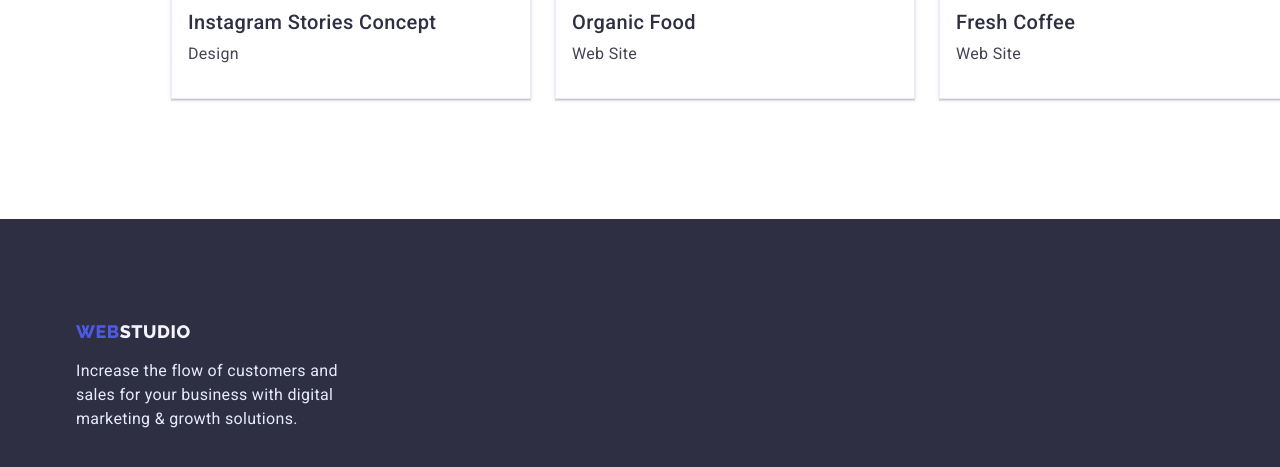
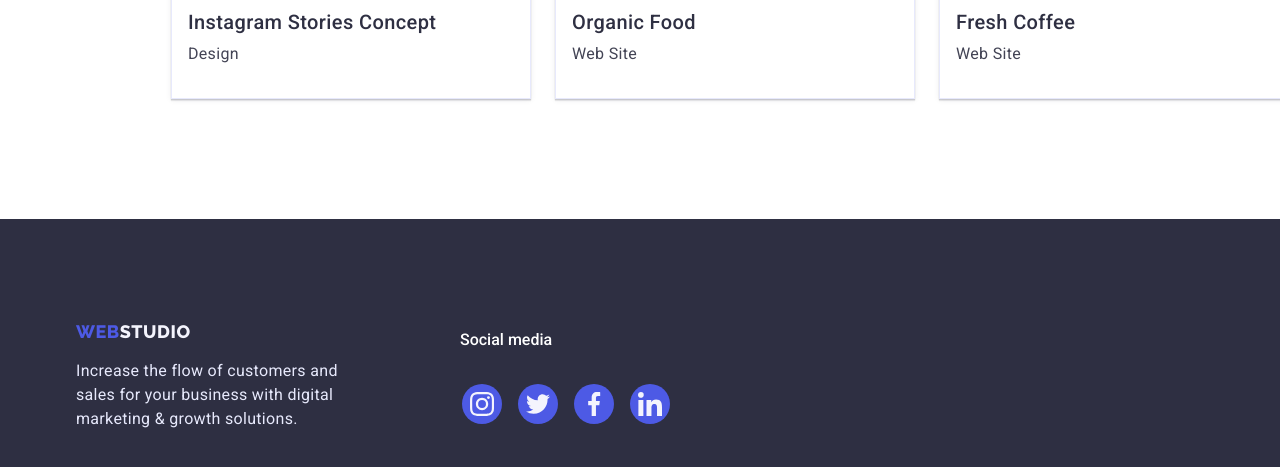
Before and after one commit to irynakorchmariuk/goit-markup-hw-04, a plain HTML site: page portfolio.html in a window 1280 px wide. Shown: the part 1554-2021 px from the top of the page. Drawn offline with nearby package versions, Linux system fonts and the light colour scheme.

Commit message:
version-4

```diff
--- a/css/styles.css
+++ b/css/styles.css
@@ -487,8 +487,7 @@ img {
   color: var(--color-white);
   line-height: 24px;
   margin-bottom: 16px;
-  margin-left: 540px;
-  margin-right: 804px;
+  padding-right: 120px;
 }
 .soc-list-footer {
   display: flex;
--- a/portfolio.html
+++ b/portfolio.html
@@ -210,8 +210,9 @@
       </section>
     </main>
     <footer class="footer">
-      <div class="container">
-        <a class="logo link logo-footer" href="./index.html"
+      <div class="container cointeiner-flex">
+        <div>
+          <a class="logo link logo-footer" href="./index.html"
           >WEB<span class="footer-part-word">Studio</span>
         </a>
         <p class="paragraph-footer">
@@ -219,7 +220,37 @@
           sales for your business with digital <br />
           marketing & growth solutions.
         </p>
+        </div>
+        <div class="div-soc-footer">
+          <p class="soc-media-headline">Social media</p>
+          <ul class="soc-list-footer list">
+            <li class="soc-icon-footer">
+              <a class="soc-link-footer">
+                <svg width="24" height="24">
+                  <use href="./images/icons.svg#icon-instagram"></use></svg
+              ></a>
+            </li>
+            <li class="soc-icon-footer">
+              <a class="soc-link-footer">
+                <svg width="24" height="24">
+                  <use href="./images/icons.svg#icon-twitter"></use></svg
+              ></a>
+            </li>
+            <li class="soc-icon-footer">
+              <a class="soc-link-footer">
+                <svg width="24" height="24">
+                  <use href="./images/icons.svg#icon-facebook"></use></svg
+              ></a>
+            </li>
+            <li class="soc-icon-footer">
+              <a class="soc-link-footer">
+                <svg width="24" height="24">
+                  <use href="./images/icons.svg#icon-linkedin"></use></svg
+              ></a>
+            </li>
+          </ul>
       </div>
+    </div>
     </footer>
   </body>
 </html>
```
Also changed, not shown: index.html (+1 -1 lines).
